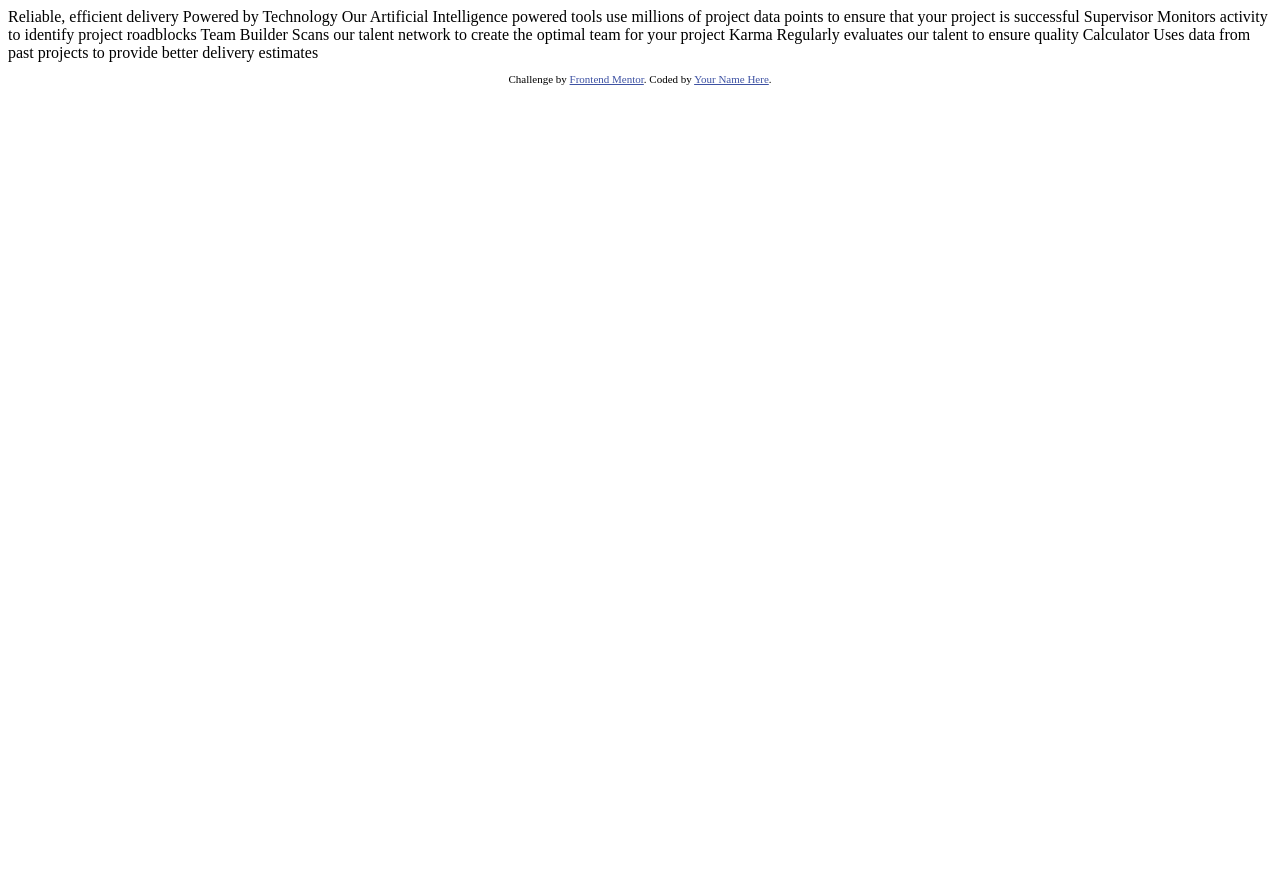
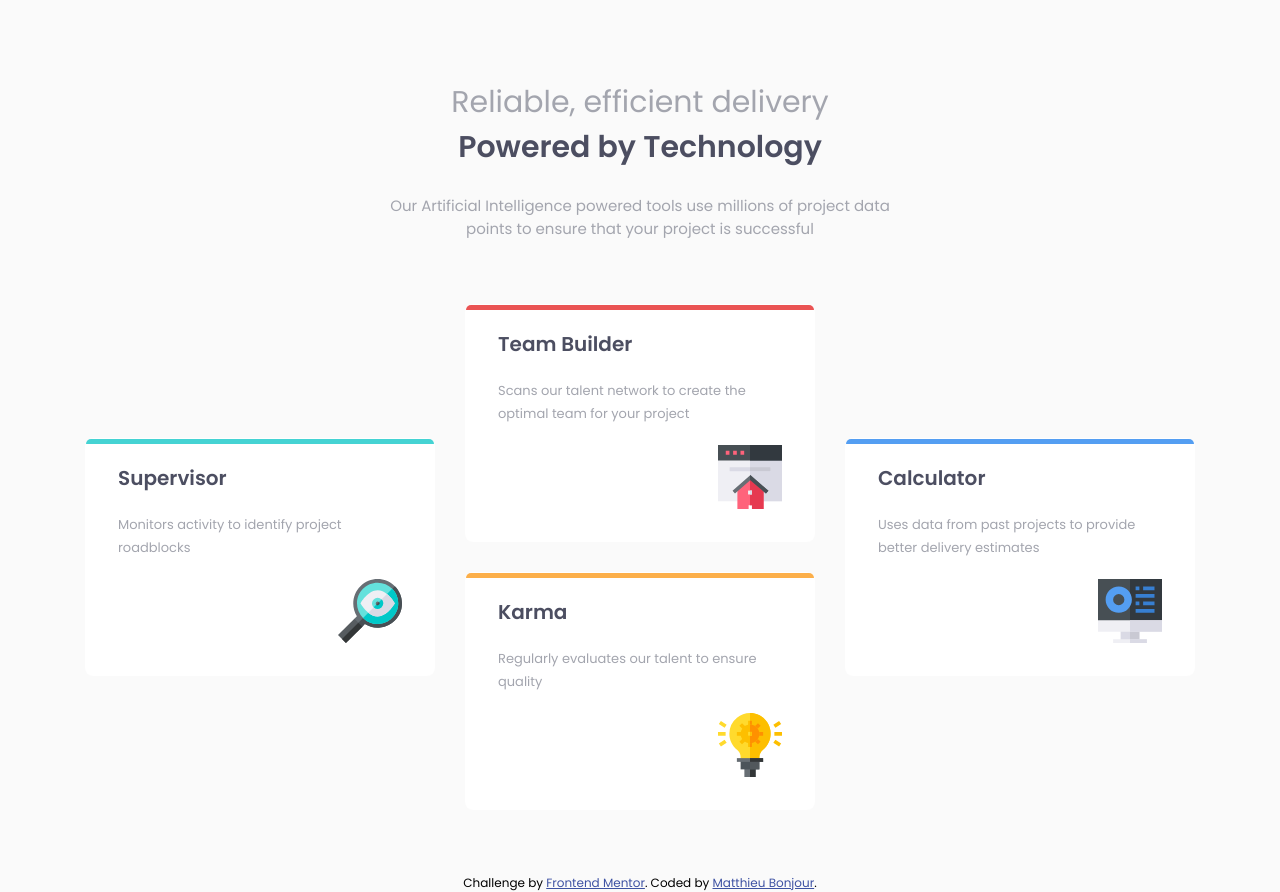
Before and after one commit to Matthieu83600/four-card-feature-section, a plain HTML site: page index.html in a window 1280 px wide. Before the commit the page ends 800 px from the top, so only its background shows below. Drawn offline with Linux system fonts and the light colour scheme.

Commit message:
feat: four card feature section

```diff
--- a/index.html
+++ b/index.html
@@ -1,44 +1,57 @@
 <!DOCTYPE html>
 <html lang="en">
   <head>
-  <meta charset="UTF-8">
-  <meta name="viewport" content="width=device-width, initial-scale=1.0"> <!-- displays site properly based on user's device -->
-
-  <link rel="icon" type="image/png" sizes="32x32" href="./images/favicon-32x32.png">
-
+    <meta charset="UTF-8" />
+    <meta name="viewport" content="width=device-width, initial-scale=1.0" />
+    <!-- displays site properly based on user's device -->
+    <link rel="icon" type="image/png" sizes="32x32" href="./images/favicon-32x32.png" />
+    <link rel="stylesheet" href="style.css" />
+    <link rel="preconnect" href="https://fonts.googleapis.com" />
+    <link rel="preconnect" href="https://fonts.gstatic.com" crossorigin />
+    <link
+      href="https://fonts.googleapis.com/css2?family=Poppins:ital,wght@0,100;0,200;0,300;0,400;0,500;0,600;0,700;0,800;0,900;1,100;1,200;1,300;1,400;1,500;1,600;1,700;1,800;1,900&display=swap"
+      rel="stylesheet"
+    />
     <title>Frontend Mentor | Four card feature section</title>
-
-  <!-- Feel free to remove these styles or customise in your own stylesheet 👍 -->
-  <style>
-    .attribution { font-size: 11px; text-align: center; }
-    .attribution a { color: hsl(228, 45%, 44%); }
-  </style>
   </head>
   <body>
-
-  Reliable, efficient delivery
-  Powered by Technology
-
-  Our Artificial Intelligence powered tools use millions of project data points
-  to ensure that your project is successful
-
-  Supervisor
-  Monitors activity to identify project roadblocks
-
-  Team Builder
-  Scans our talent network to create the optimal team for your project
-
-  Karma
-  Regularly evaluates our talent to ensure quality
-
-  Calculator
-  Uses data from past projects to provide better delivery estimates
-
-
+    <main class="container">
+      <div class="hero">
+        <h1 class="hero__title">
+          Reliable, efficient delivery <br /><span class="hero__title--bold">Powered by Technology</span>
+        </h1>
+        <p class="hero__description">
+          Our Artificial Intelligence powered tools use millions of project data points to ensure that your project is
+          successful
+        </p>
+      </div>
+      <section class="cards">
+        <div class="card" style="--card-color: var(--cyan)">
+          <h3 class="card__title">Supervisor</h3>
+          <p class="card__description">Monitors activity to identify project roadblocks</p>
+          <img src="./images/icon-supervisor.svg" alt="" class="card__image" width="64" height="64" />
+        </div>
+        <div class="card" style="--card-color: var(--red)">
+          <h3 class="card__title">Team Builder</h3>
+          <p class="card__description">Scans our talent network to create the optimal team for your project</p>
+          <img src="./images/icon-team-builder.svg" alt="" class="card__image" width="64" height="64" />
+        </div>
+        <div class="card" style="--card-color: var(--orange)">
+          <h3 class="card__title">Karma</h3>
+          <p class="card__description">Regularly evaluates our talent to ensure quality</p>
+          <img src="./images/icon-karma.svg" alt="" class="card__image" width="64" height="64" />
+        </div>
+        <div class="card" style="--card-color: var(--blue)">
+          <h3 class="card__title">Calculator</h3>
+          <p class="card__description">Uses data from past projects to provide better delivery estimates</p>
+          <img src="./images/icon-calculator.svg" alt="" class="card__image" width="64" height="64" />
+        </div>
+      </section>
+    </main>
     <footer>
       <p class="attribution">
-      Challenge by <a href="https://www.frontendmentor.io?ref=challenge" target="_blank">Frontend Mentor</a>.
-      Coded by <a href="#">Your Name Here</a>.
+        Challenge by <a href="https://www.frontendmentor.io?ref=challenge" target="_blank">Frontend Mentor</a>. Coded by
+        <a href="https://matthieubonjour.dev" target="_blank">Matthieu Bonjour</a>.
       </p>
     </footer>
   </body>
--- /dev/null
+++ b/style.css
@@ -0,0 +1,142 @@
+/* Reset */
+*,
+::after,
+::before {
+  box-sizing: border-box;
+  margin: 0;
+  padding: 0;
+}
+:root {
+  /* Colors */
+  --red: hsl(0, 78%, 62%);
+  --cyan: hsl(180, 62%, 55%);
+  --orange: hsl(34, 97%, 64%);
+  --blue: hsl(212, 86%, 64%);
+  --dark-blue: hsl(234, 12%, 34%);
+  --grayish-blue: hsl(229, 6%, 66%);
+  --light-gray: hsl(0, 0%, 98%);
+  --white: hsl(0, 0%, 100%);
+  /* Typography */
+  --font-family: "Poppins", sans-serif;
+  --fs: 15px;
+  --fw-thin: 200;
+  --fw-regular: 400;
+  --fw-semibold: 600;
+}
+/* Globales */
+body {
+  font-family: var(--font-family);
+  font-size: var(--fs);
+  background-color: var(--light-gray);
+}
+.container {
+  display: grid;
+  place-items: center;
+  margin-top: 5rem;
+}
+.hero {
+  display: flex;
+  flex-direction: column;
+  max-width: 33.75rem;
+  text-align: center;
+}
+.hero__title {
+  color: var(--grayish-blue);
+  font-weight: var(--fw-regular);
+}
+.hero__title--bold {
+  color: var(--dark-blue);
+  font-weight: var(--fw-semibold);
+}
+.hero__description {
+  color: var(--grayish-blue);
+  font-weight: var(--fw-regular);
+  margin-top: 1.5rem;
+}
+.cards {
+  display: grid;
+  grid-template-columns: repeat(3, 1fr);
+  justify-items: center;
+  align-items: center;
+  gap: 1.875rem;
+  max-width: 69.375rem;
+  padding-block: 4rem;
+}
+.card {
+  display: flex;
+  flex-direction: column;
+  max-width: 21.875rem;
+  gap: 1.25rem;
+  background: var(--white);
+  border-radius: 0.5rem;
+  border: 0.0625rem solid rgba(255, 255, 255, 0.2);
+  padding: 1.5rem 2rem 2rem 2rem;
+  position: relative;
+}
+.card:nth-child(1) {
+  /* Supervisor */
+  grid-column: 1;
+  grid-row: 1 / span 2;
+}
+.card:nth-child(2) {
+  /* Team Builder */
+  grid-column: 2;
+  grid-row: 1;
+}
+.card:nth-child(3) {
+  /* Karma */
+  grid-column: 2;
+  grid-row: 2;
+}
+.card:nth-child(4) {
+  /* Calculator */
+  grid-column: 3;
+  grid-row: 1 / span 2;
+}
+.card::before {
+  content: "";
+  width: 100%;
+  height: 0.3125rem;
+  border-radius: 0.5rem 0.5rem 0 0;
+  position: absolute;
+  top: 0;
+  left: 0;
+  background-color: var(--card-color, var(--grayish-blue));
+}
+.card__title {
+  font-weight: var(--fw-semibold);
+  font-size: 1.25rem;
+  color: var(--dark-blue);
+  line-height: 1.875rem;
+}
+.card__description {
+  color: var(--grayish-blue);
+  font-size: 0.8125rem;
+  line-height: 1.4375rem;
+}
+.card__image {
+  align-self: flex-end;
+}
+.attribution {
+  font-size: 12px;
+  text-align: center;
+}
+.attribution a {
+  color: hsl(228, 45%, 44%);
+}
+/* Responsive */
+@media (max-width: 768px) {
+  .container {
+    margin: 5rem 1rem;
+  }
+  .hero__title {
+    font-size: 1.5rem;
+  }
+  .cards {
+    grid-template-columns: 1fr;
+  }
+  .card {
+    grid-column: auto !important;
+    grid-row: auto !important;
+  }
+}
```
Lines whose indentation alone changed are shown as unchanged.
